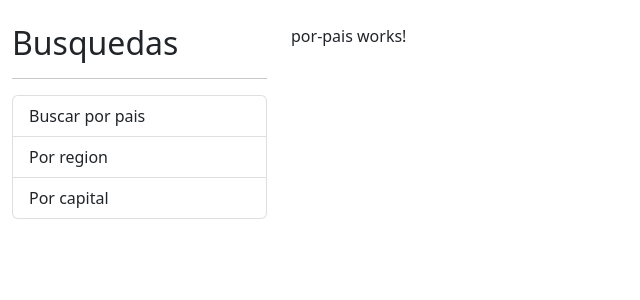
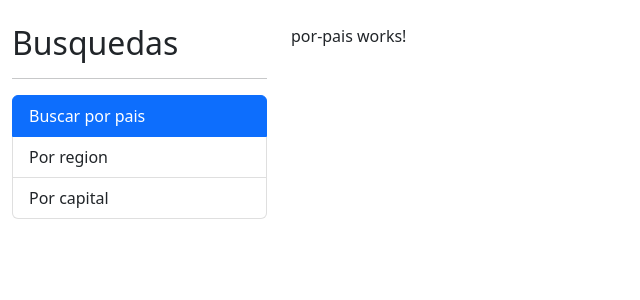
Before and after one commit to BryanGonzalezDeveloper/paisesApp, an Angular app: page / in a window 1280 px wide. Shown: the top 300 px of the page, without its empty margins (0-640 px from the left). Built offline with nearby package versions, Linux system fonts and the light colour scheme.

Commit message:
paisesApp-040722: Las rutas funcionan con normalidad

```diff
--- a/src/app/app.component.html
+++ b/src/app/app.component.html
@@ -3,9 +3,30 @@
     <h2>Busquedas</h2>
     <hr />
     <ul class="list-group">
-      <li class="list-group-item">Buscar por pais</li>
-      <li class="list-group-item">Por region</li>
-      <li class="list-group-item">Por capital</li>
+      <li
+        class="list-group-item"
+        routerLink=""
+        routerLinkActive="active"
+        [routerLinkActiveOptions]="{ exact: true }"
+      >
+        Buscar por pais
+      </li>
+      <li
+        class="list-group-item"
+        routerLink="region"
+        routerLinkActive="active"
+        [routerLinkActiveOptions]="{ exact: true }"
+      >
+        Por region
+      </li>
+      <li
+        class="list-group-item"
+        routerLink="capital"
+        routerLinkActive="active"
+        [routerLinkActiveOptions]="{ exact: true }"
+      >
+        Por capital
+      </li>
     </ul>
   </div>
   <div class="col">
```
